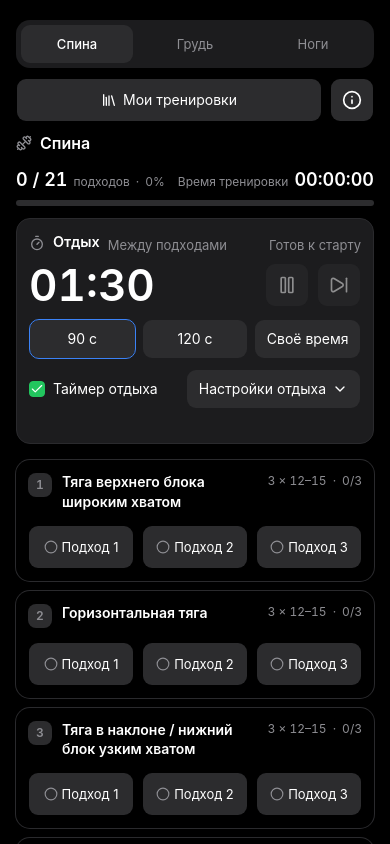
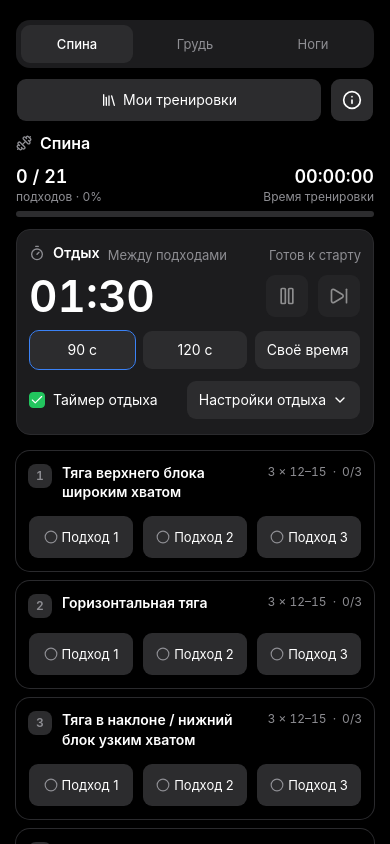
Before and after one commit to alexzomai/trenbolon-app, a Next.js app: page / in a window 390 px wide. Shown: the top 844 px of the page. Built offline with nearby package versions, Linux system fonts and the light colour scheme.

Commit message:
Fix mobile progress alignment and collapsed timer spacing

```diff
--- a/components/rest-timer.tsx
+++ b/components/rest-timer.tsx
@@ -314,7 +314,13 @@ export function RestTimer({
         </Button>
       </div>
 
-      <div id={settingsId} hidden={!settingsOpen} className="mt-3 flex flex-col gap-3">
+      {/* Stays mounted when collapsed so drafts survive, but the top margin is
+          only applied when open: a `hidden` box must add no vertical space. */}
+      <div
+        id={settingsId}
+        hidden={!settingsOpen}
+        className={cn("flex flex-col gap-3", settingsOpen && "mt-3")}
+      >
         <SecondsField
           label={CUSTOM_REST_FIELD_LABEL}
           committed={rest.customSeconds}
@@ -357,7 +363,14 @@ export function RestTimer({
         </Button>
       )}
 
-      <p role="status" aria-live="assertive" className="min-h-5 text-center text-sm">
+      {/* Always mounted so the live region can announce, but it reserves no
+          height while silent — otherwise the collapsed card ends in a blank
+          strip below the «Настройки отдыха» row. */}
+      <p
+        role="status"
+        aria-live="assertive"
+        className={cn("text-center text-sm", alarmActive && "mt-2 min-h-5")}
+      >
         {alarmActive && "Сигнал звучит — нажми «Остановить сигнал»."}
       </p>
     </section>
--- a/components/workout-session.tsx
+++ b/components/workout-session.tsx
@@ -318,26 +318,34 @@ export function WorkoutSession({ hydrated }: WorkoutSessionProps) {
       </header>
 
       <section aria-label="Общий прогресс" className="mt-3 flex flex-col gap-1.5">
-        <div className="flex items-baseline justify-between gap-3">
-          <p className="flex items-baseline gap-1.5">
-            <span className="text-lg font-semibold tabular-nums" aria-live="polite">
+        {/* Two equal columns with the label under the value: at 360px the set
+            count and the HH:MM:SS clock can no longer squeeze each other into a
+            second line, and both labels sit on one baseline. */}
+        <div className="grid grid-cols-2 items-start gap-x-3">
+          <p className="flex min-w-0 flex-col">
+            <span
+              className="text-lg leading-tight font-semibold whitespace-nowrap tabular-nums"
+              aria-live="polite"
+            >
               {completed} / {total}
             </span>
-            <span className="text-xs text-muted-foreground">подходов</span>
-            <span className="text-xs text-muted-foreground" aria-hidden="true">
-              ·
-            </span>
-            <span className="text-xs text-muted-foreground tabular-nums" aria-hidden="true">
-              {percent}%
+            <span className="text-xs whitespace-nowrap text-muted-foreground">
+              подходов
+              <span aria-hidden="true"> · </span>
+              <span className="tabular-nums" aria-hidden="true">
+                {percent}%
+              </span>
             </span>
           </p>
-          <p className="flex items-baseline gap-1.5">
-            <span className="text-xs text-muted-foreground">{WORKOUT_CLOCK_LABEL}</span>
+          <p className="flex min-w-0 flex-col text-right">
             <span
-              className="text-lg font-semibold tabular-nums"
+              className="text-lg leading-tight font-semibold whitespace-nowrap tabular-nums"
               aria-label={`${WORKOUT_CLOCK_LABEL}: ${elapsed}`}
             >
               {elapsed}
+            </span>
+            <span className="text-xs whitespace-nowrap text-muted-foreground">
+              {WORKOUT_CLOCK_LABEL}
             </span>
           </p>
         </div>
```
Also changed, not shown: 1 other file (tests, documents, lock files or other folders).
